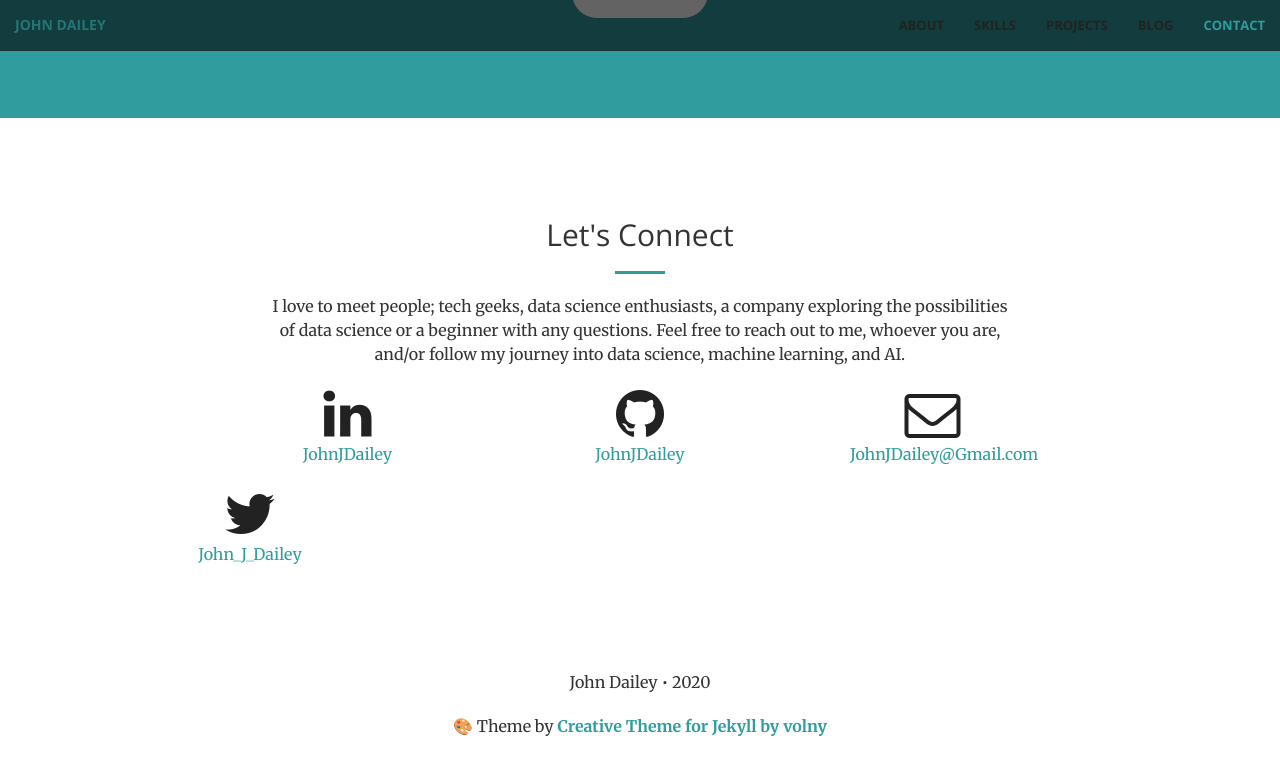
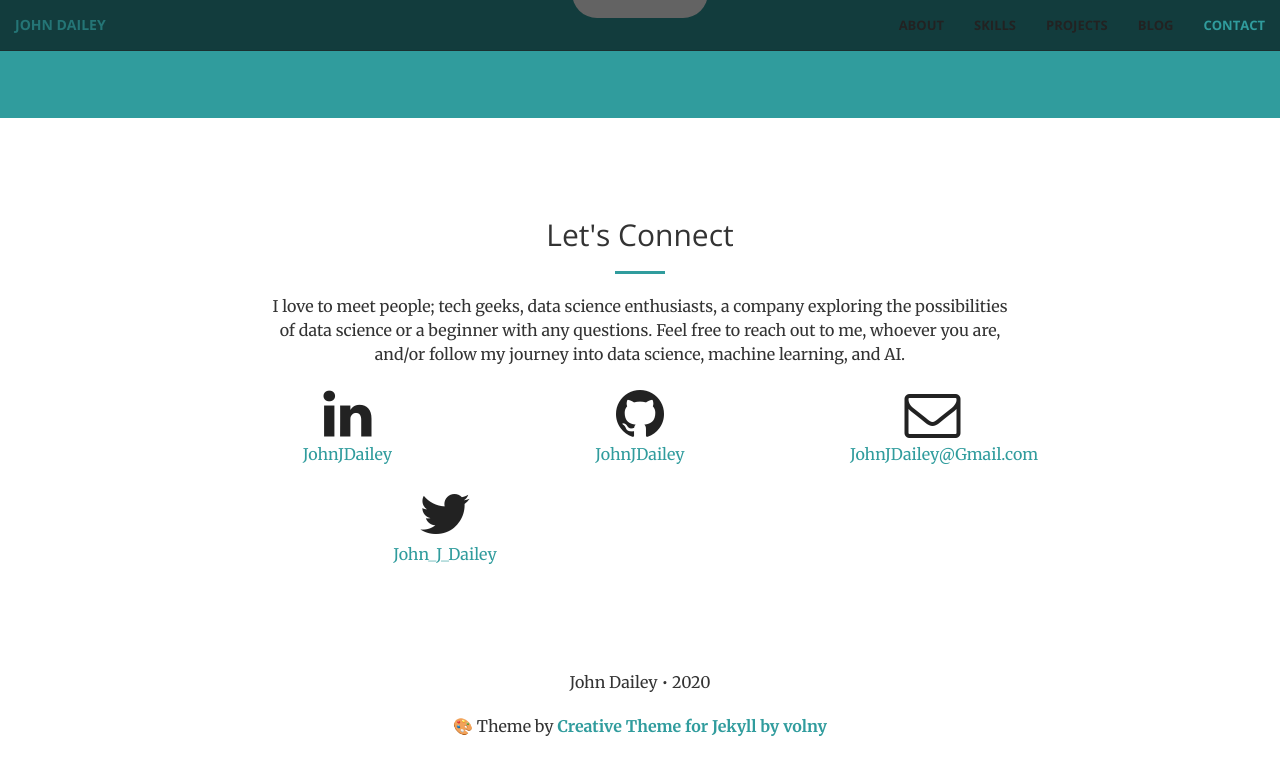
Before and after one commit to johnjdailey/johnjdailey.github.io, a Jekyll site: the page built from index.html, in a window 1280 px wide and 900 px high, scrolled down 2770 px. Shown: the top 775 px of the window. Built offline with Jekyll 4.4.1, drawn with Linux system fonts in a browser that asks for light colours.

Commit message:
Update contact.html

```diff
--- a/_includes/contact.html
+++ b/_includes/contact.html
@@ -24,7 +24,7 @@
                 <p>{{ site.email }}</p>
             </a>
         </div>
-        <div class="col-lg-2 col-lg-offset-1 text-center">
+        <div class="col-lg-2 col-lg-offset-3 text-center">
             <a href="https://twitter.com/{{ site.twitter_username }}">
             <i class="fa fa-twitter fa-3x wow bounceIn" data-wow-delay=".1s"></i>
                 <p>{{ site.twitter_username }}</p>
```
